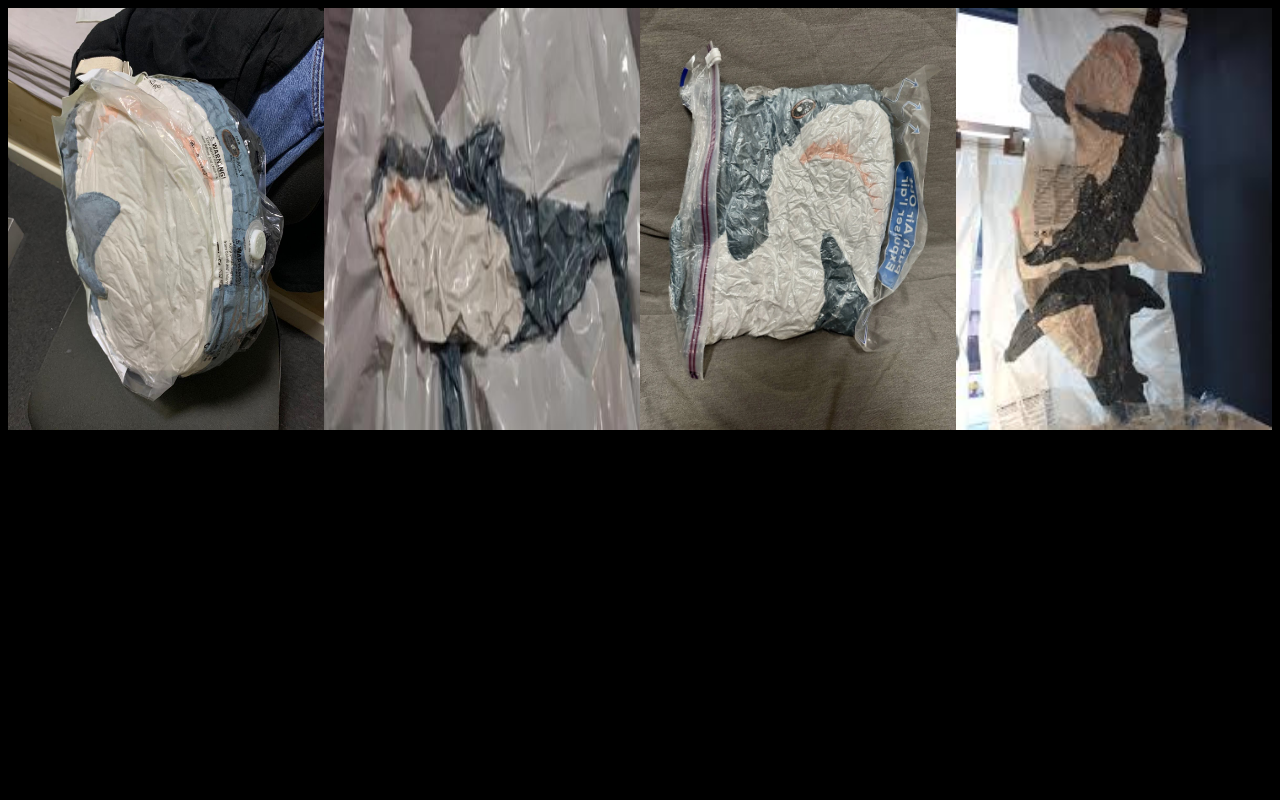
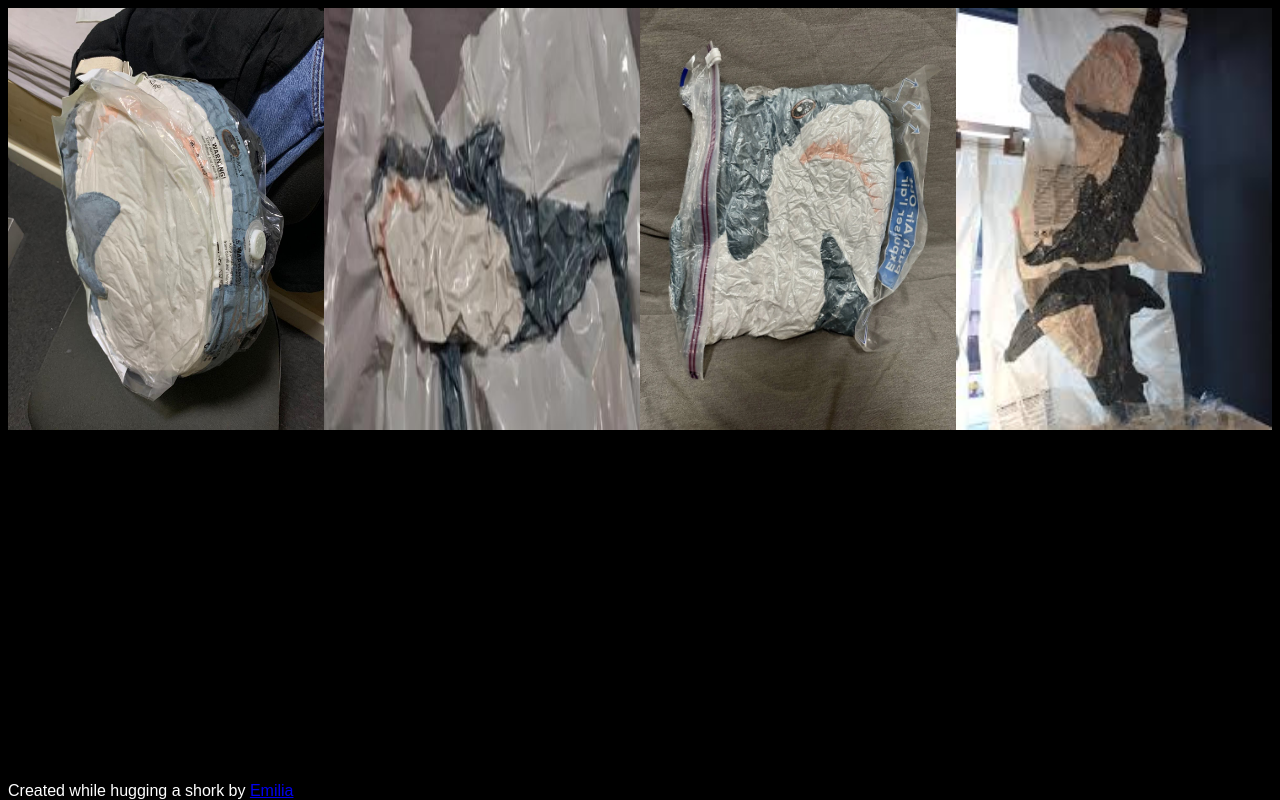
Before and after one commit to emilianya/bl-haj.zip, a plain HTML site: page index.html in a window 1280 px wide. Drawn offline with Linux system fonts and the light colour scheme.

Commit message:
some kind of created by thing

```diff
--- a/index.html
+++ b/index.html
@@ -1,9 +1,12 @@
 <!DOCTYPE html>
-<html>
-	<body style="display: flex;flex-direction: row; background-color: black;">
-		<img style="width: 25%;" src="loi32ndeawg71.jpg" />
-		<img style="width: 25%;" src="axhsl84iolq91.jpg" />
-		<img style="width: 25%;" src="Blqh9Y2FJpiFGjOchBl9Hbz9ZCWRZ_eHYwrsOCiTFN8.webp" />
-		<img style="width: 25%;" src="images.jpg" />
+<html style="height:100%;">
+	<body style="height:99%;display: flex;flex-direction: column;justify-content: space-between;background-color: black;color:white;font-family: sans-serif;">
+		<div style="display: flex;flex-direction: row;">
+			<img style="width: 25%;" src="loi32ndeawg71.jpg" />
+			<img style="width: 25%;" src="axhsl84iolq91.jpg" />
+			<img style="width: 25%;" src="Blqh9Y2FJpiFGjOchBl9Hbz9ZCWRZ_eHYwrsOCiTFN8.webp" />
+			<img style="width: 25%;" src="images.jpg" />
+		</div>
+		<span>Created while hugging a shork by <a href="https://015.sh">Emilia</a></span>
 	</body>
 </html>
```
